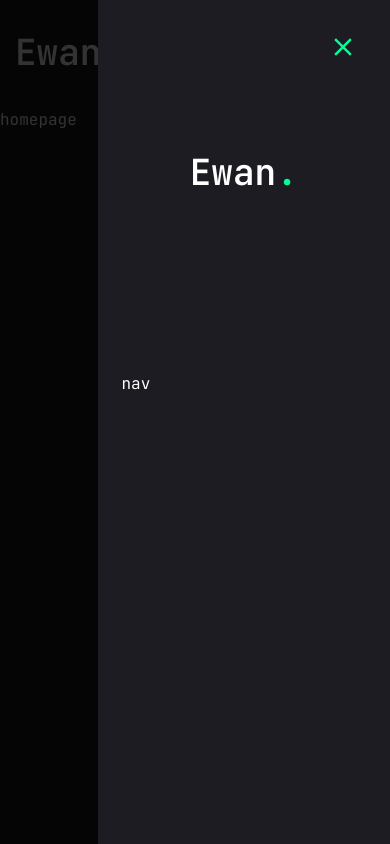
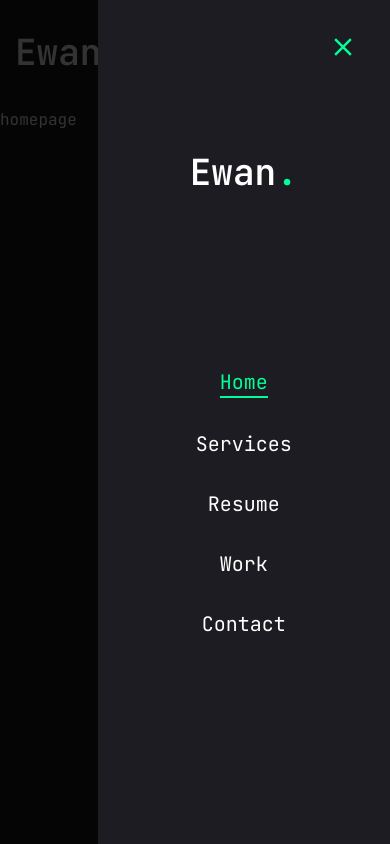
Before and after one commit to Ewuly/ewan-portfolio, a Next.js app: page / in a window 390 px wide. Both pictures are taken after a click on the button 359 px from the left and 52 px from the top of the page. Built offline with nearby package versions, Linux system fonts and the light colour scheme.

Commit message:
feat: :rocket: add the mobile navigation nav

```diff
--- a/components/MobileNav.jsx
+++ b/components/MobileNav.jsx
@@ -46,8 +46,18 @@ const MobileNav = () => {
                     </Link>
                 </div>
                 {/* nav */}
-                <nav>
-                    nav
+                <nav className="flex flex-col items-center justify-center gap-8">
+                    {links.map((link, index) => {
+                        return (
+                            <Link
+                                href={link.path}
+                                key={index}
+                                className={`${link.path === pathname && "text-accent border-b-2 border-accent"} text-xl capitalize hover:text-accent transition-all`}
+                            >
+                                {link.name}
+                            </Link>
+                        )
+                    })}
                 </nav>
             </SheetContent>
         </Sheet>
```
